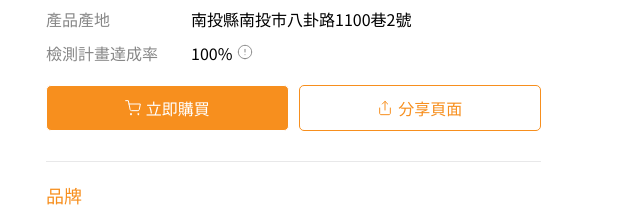
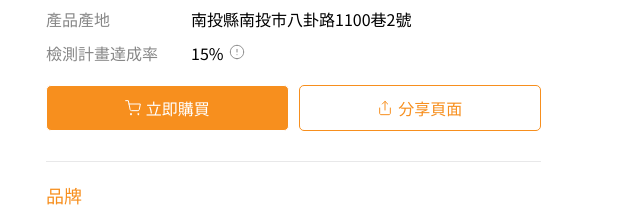
Before and after one commit to gtommy0612/gtommy0612.github.io, a plain HTML site: page product.html in a window 1280 px wide. Shown: the part 425-636 px from the top of the page, 619-1259 px from the left. Drawn offline with Linux system fonts and the light colour scheme.

Commit message:
change rate number

```diff
--- a/product.html
+++ b/product.html
@@ -120,7 +120,7 @@
         <li>
           <p class="product-info-title">檢測計畫達成率</p>
           <span>
-            <p>100%</p>
+            <p>15%</p>
             <div class="tooltip">
               <img src="/source/icon/alert-circle.svg" alt="">
               <span class="tooltiptext">檢測計畫達成率：時間區間內廠商實際抽驗數除以預計抽驗數。
```
